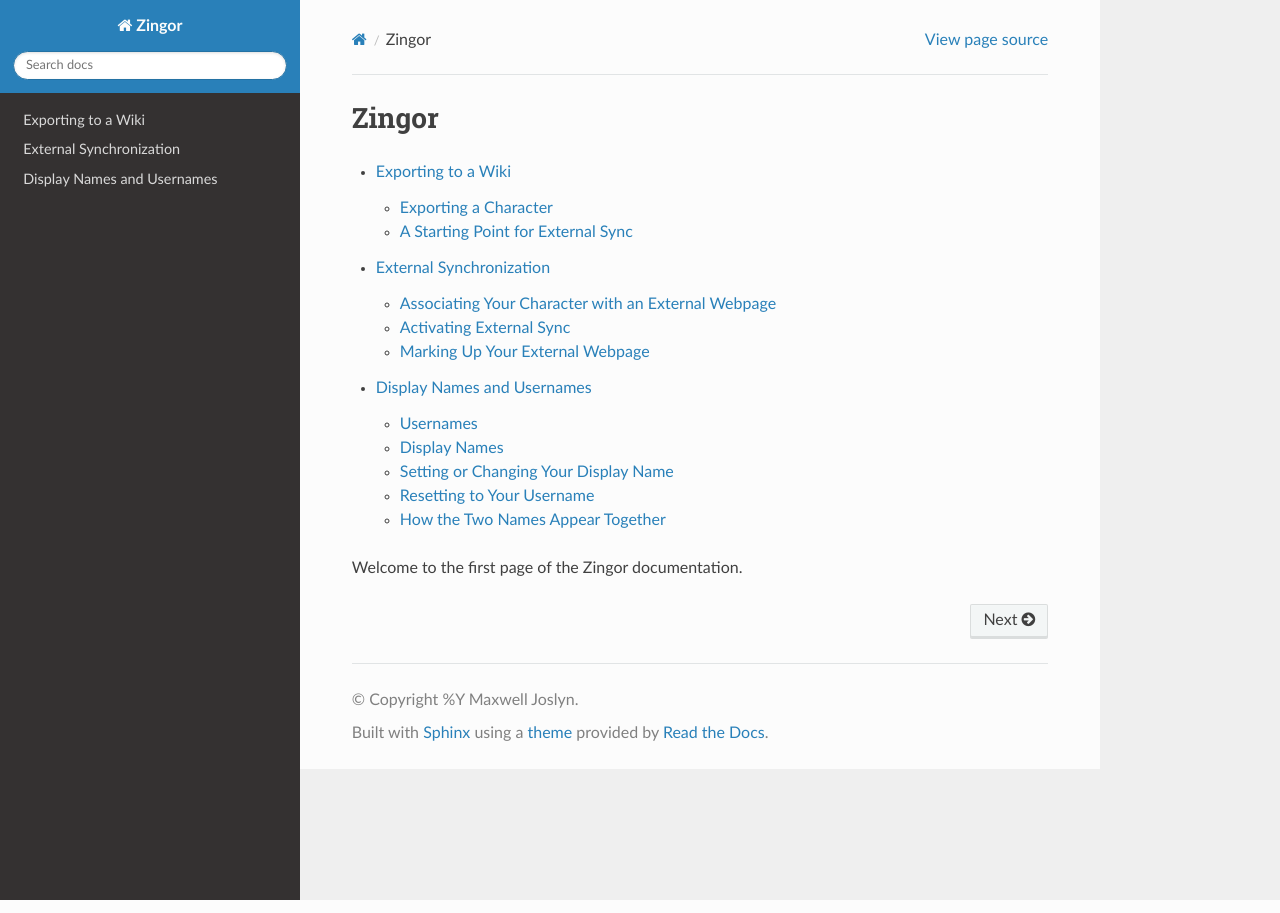
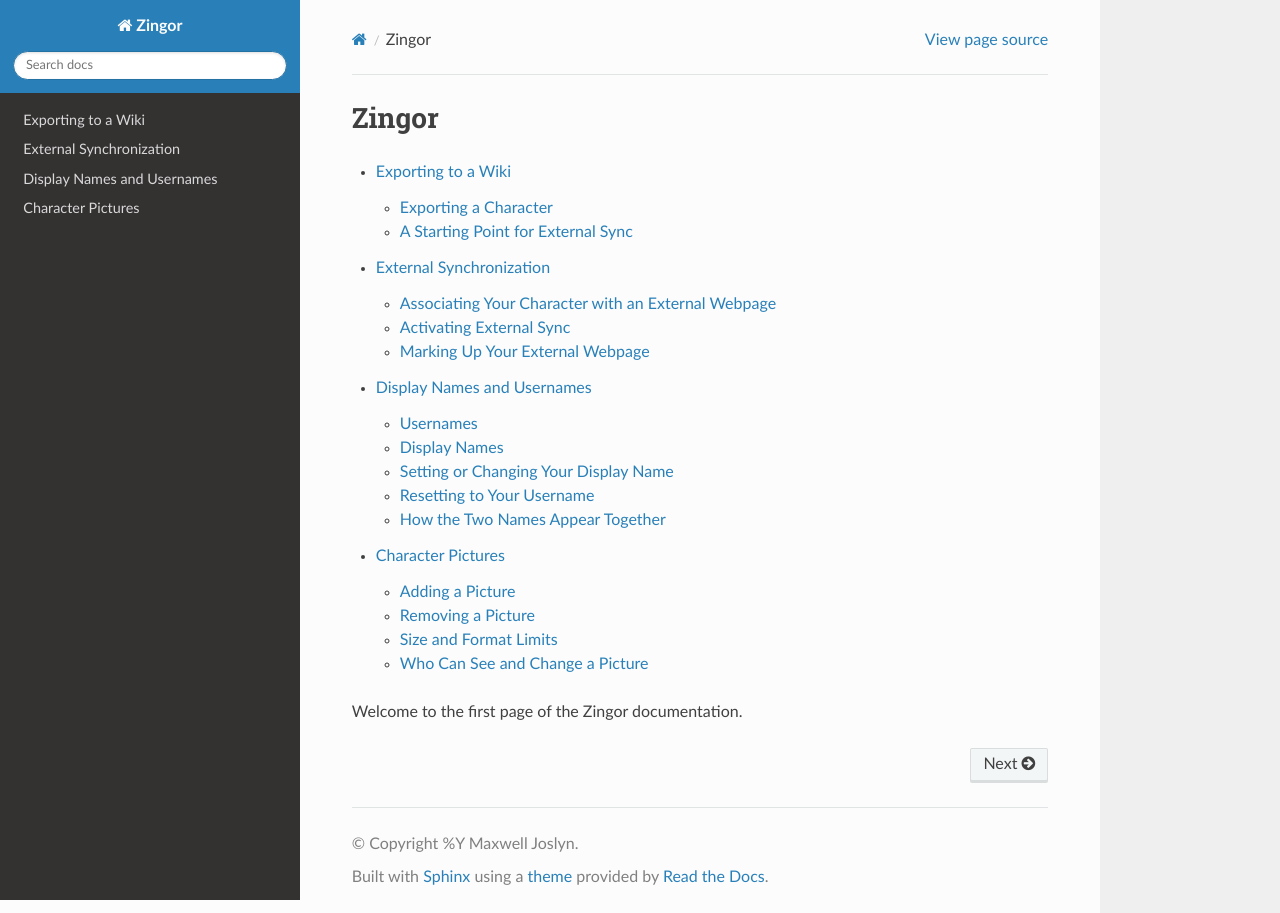
Before and after one commit to maxwelljoslyn/zingor, a Sphinx documentation site: the page built from docs/index.md, in a window 1280 px wide. Built offline with Sphinx 7.4.7 and the Read the Docs theme 3.1.0, drawn with Linux system fonts in a browser that asks for light colours; some of the changed lines change nothing that is shown.

Commit message:
Document character pictures
Refs #56

````diff
--- /dev/null
+++ b/docs/character-pictures.md
@@ -0,0 +1,33 @@
+# Character Pictures
+
+Every character can carry a picture: a portrait, a token, a sketch, whatever you like. It appears in the **Identity** section at the top of the character's sheet.
+
+## Adding a Picture
+
+Open the sheet of a character you own and find the **Identity** section. Beneath the section heading is a file chooser and an **Upload picture** button. Pick a file, click the button, and the picture appears immediately.
+
+Once a character has a picture, the same control reads **Replace picture**. Uploading a new file swaps it for the old one; there is no need to remove the old picture first.
+
+## Removing a Picture
+
+Click **Remove picture**, next to the upload control. Zingor asks you to confirm, then deletes both the picture and the stored file. The character keeps everything else about it; only the picture goes.
+
+## Size and Format Limits
+
+A picture must be:
+
+- **1 MB or smaller.** Photos taken on a phone are routinely several times this, so you may need to shrink or re-export the file first.
+- **2048×2048 pixels or smaller**, on each side.
+- **A real image file.** Zingor opens each upload to check it really is an image, so renaming a file to end in `.png` will not get it past the check.
+
+The limits are printed next to the upload button so you don't have to remember them. If an upload fails, the Identity section explains why and the character's existing picture (if any) is left alone.
+
+## Who Can See and Change a Picture
+
+You can only add, replace, or remove a picture on a character you own. Other players' sheets show their pictures, but not the controls.
+
+Pictures are visible to signed-in players only. Like the rest of Zingor, a picture is served only to someone who has logged in, so a link to one is not usable by the public.
+
+:::{note}
+For now, a character's picture appears on its own sheet. It is not yet shown in the party list, the whole-party inventory, or your profile page's list of characters.
+:::
--- a/docs/index.md
+++ b/docs/index.md
@@ -6,6 +6,7 @@
 wiki-export
 external-synchronization
 display-names
+character-pictures
 ```
 
 Welcome to the first page of the Zingor documentation.
````
